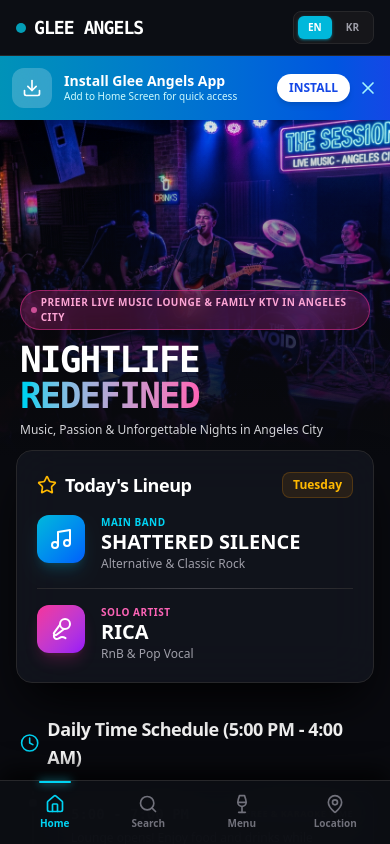
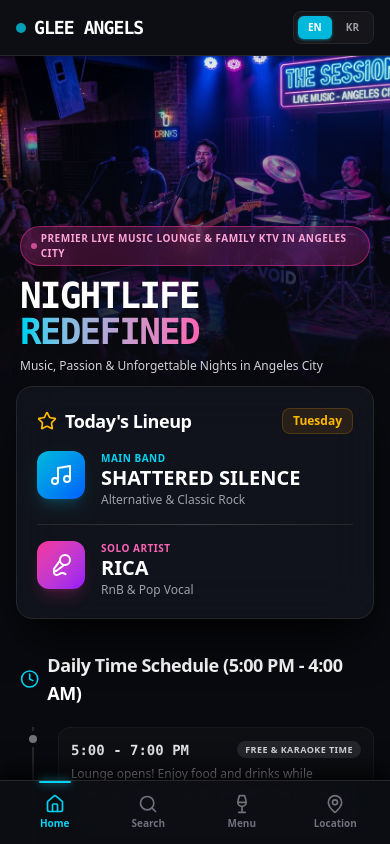
Before and after one commit to KeneeSK/Glee-Angels, a React (Vite) app: page / in a window 390 px wide. Built offline with nearby package versions, Linux system fonts and the light colour scheme.

Commit message:
feat: remove PWA install banner from MobileHome
Remove unused installation state and components to streamline the mobile interface.

```diff
--- a/src/components/mobile/MobileHome.tsx
+++ b/src/components/mobile/MobileHome.tsx
@@ -1,8 +1,8 @@
-import React, { useState } from 'react';
+import React from 'react';
 import { Language } from '../../types';
 import { translations } from '../../data/translations';
 import { dailyEntertainmentSchedule, weeklySchedule } from '../../data/scheduleData';
-import { Calendar, Clock, Music, Mic2, Star, Download, X, PlayCircle, ChevronRight, Share, PlusSquare } from 'lucide-react';
+import { Calendar, Clock, Music, Mic2, Star, PlayCircle, ChevronRight } from 'lucide-react';
 import loungeStageImg from '../../assets/images/lounge_stage_neon_1786343408212.jpg';
 
 interface MobileHomeProps {
@@ -11,8 +11,6 @@
 
 export const MobileHome: React.FC<MobileHomeProps> = ({ lang }) => {
   const t = translations[lang];
-  const [showInstallBanner, setShowInstallBanner] = useState(true);
-  const [showInstallGuide, setShowInstallGuide] = useState(false);
 
   const days = ['SUN', 'MON', 'TUE', 'WED', 'THU', 'FRI', 'SAT'];
   const todayId = days[new Date().getDay()];
@@ -20,78 +18,6 @@
 
   return (
     <div className="flex flex-col pb-6">
-      {/* PWA Install Banner */}
-      {showInstallBanner && (
-        <div className="bg-gradient-to-r from-cyan-600 to-blue-700 p-3 flex items-center justify-between shadow-lg z-50">
-          <div className="flex items-center space-x-3">
-            <div className="w-10 h-10 bg-white/20 rounded-xl flex items-center justify-center backdrop-blur-md">
-              <Download className="w-5 h-5 text-white" />
-            </div>
-            <div>
-              <p className="text-white text-sm font-bold leading-tight">
-                {lang === 'en' ? 'Install Glee Angels App' : '글리 앙헬레스 앱 설치'}
-              </p>
-              <p className="text-cyan-100 text-[10px]">
-                {lang === 'en' ? 'Add to Home Screen for quick access' : '홈 화면에 추가하여 빠르게 접속하세요'}
-              </p>
-            </div>
-          </div>
-          <div className="flex items-center space-x-2">
-            <button
-              className="bg-white text-blue-700 text-xs font-bold px-3 py-1.5 rounded-full shadow-md active:scale-95 transition-transform"
-              onClick={() => setShowInstallGuide(true)}
-            >
-              {lang === 'en' ? 'INSTALL' : '설치'}
-            </button>
-            <button onClick={() => setShowInstallBanner(false)}>
-              <X className="w-5 h-5 text-cyan-200" />
-            </button>
-          </div>
-        </div>
-      )}
-
-      {/* Install Guide Modal */}
-      {showInstallGuide && (
-        <div className="fixed inset-0 z-50 bg-black/80 backdrop-blur-md flex items-center justify-center p-4">
-          <div className="bg-[#12141c] border border-cyan-500/40 rounded-3xl p-6 max-w-sm w-full space-y-4 text-center relative shadow-2xl animate-in zoom-in-95">
-            <button
-              onClick={() => setShowInstallGuide(false)}
-              className="absolute top-4 right-4 p-1 rounded-full bg-zinc-800 text-zinc-400 hover:text-white"
-            >
-              <X className="w-5 h-5" />
-            </button>
-            <div className="w-12 h-12 bg-cyan-500/20 border border-cyan-500/50 rounded-2xl flex items-center justify-center mx-auto text-cyan-400">
-              <Download className="w-6 h-6" />
-            </div>
-            <h3 className="text-lg font-bold text-white">
-              {lang === 'ko' ? '앱 홈 화면에 추가' : 'Add to Home Screen'}
-            </h3>
-            <p className="text-xs text-zinc-300 leading-relaxed">
-              {lang === 'ko'
-                ? '브라우저 하단 또는 상단의 [공유] 버튼을 누른 후 [홈 화면에 추가]를 선택하면 언제든지 빠르게 모바일 앱에 접속할 수 있습니다.'
-                : 'Tap the [Share] button in your mobile browser menu, then select [Add to Home Screen] for instant 1-tap access.'
-              }
-            </p>
-            <div className="flex items-center justify-center space-x-4 pt-2 text-xs font-semibold text-cyan-300">
-              <div className="flex items-center space-x-1">
-                <Share className="w-4 h-4 text-pink-400" />
-                <span>1. Share</span>
-              </div>
-              <div className="flex items-center space-x-1">
-                <PlusSquare className="w-4 h-4 text-cyan-400" />
-                <span>2. Add to Home Screen</span>
-              </div>
-            </div>
-            <button
-              onClick={() => setShowInstallGuide(false)}
-              className="w-full py-3 bg-gradient-to-r from-cyan-500 to-blue-600 text-white rounded-xl font-bold text-xs shadow-lg mt-2"
-            >
-              {lang === 'ko' ? '확인' : 'Got it'}
-            </button>
-          </div>
-        </div>
-      )}
-
       {/* Modern App Hero */}
       <div className="relative w-full h-[40vh] overflow-hidden">
         <div className="absolute inset-0 bg-gradient-to-tr from-pink-900/40 via-purple-900/60 to-blue-900/40 z-10 mix-blend-overlay"></div>
```
